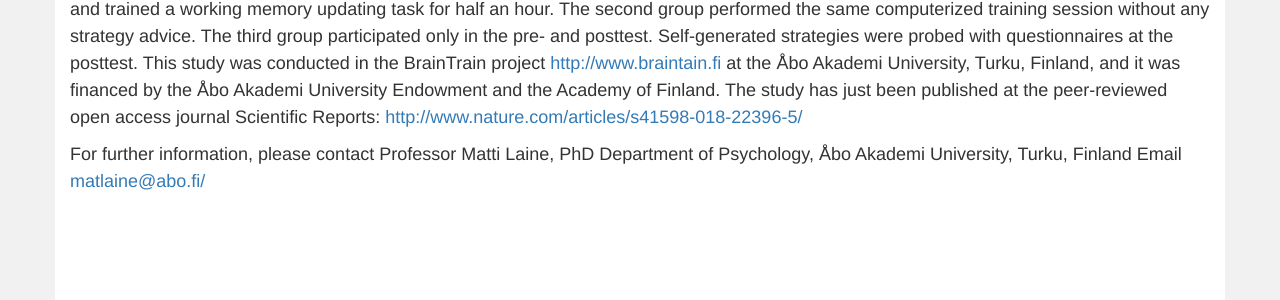
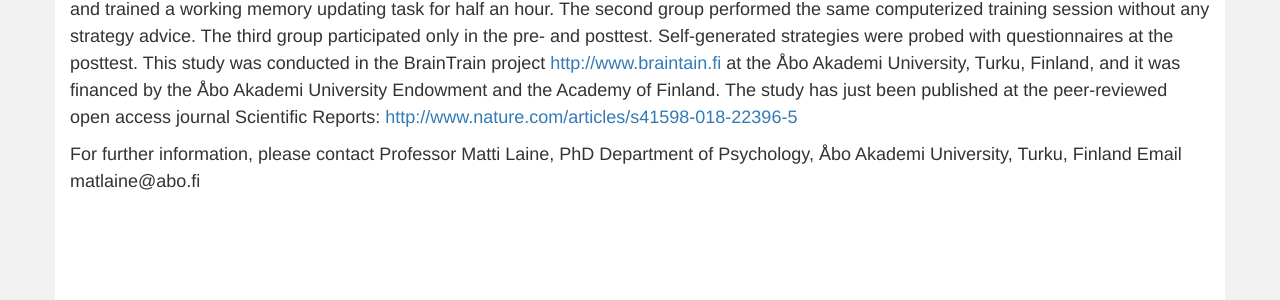
Before and after one commit to dlfell/braintrain, a Jekyll site: the page built from _posts/news/2018-03-06-THE OUTCOMES OF A MONTH-LONG MEMORY TRAINING CAN BE ACHIEVED WITH JUST HALF-AN-HOUR TRAINING IF THE STRATEGY IS RIGHT.md, in a window 1280 px wide. Shown: the part 620-920 px from the top of the page. Built offline with Jekyll 4.4.1, drawn with Linux system fonts in a browser that asks for light colours; nearby versions of some CDN libraries; part of the change alters nothing that is shown.

```diff
--- a/_posts/news/2018-03-06-THE OUTCOMES OF A MONTH-LONG MEMORY TRAINING CAN BE ACHIEVED WITH JUST HALF-AN-HOUR TRAINING IF THE STRATEGY IS RIGHT.md
+++ b/_posts/news/2018-03-06-THE OUTCOMES OF A MONTH-LONG MEMORY TRAINING CAN BE ACHIEVED WITH JUST HALF-AN-HOUR TRAINING IF THE STRATEGY IS RIGHT.md
@@ -11,10 +11,10 @@ This study shows that when participants are taught an effective strategy for a w
 These results suggest that a significant part of working memory training effects is a result of a fast development of task-specific strategies during training rather than an increase in working memory capacity as was originally believed. This can explain why any substantial effects of typical working memory training are limited to the trained task and its untrained variants. There are a number of commercial working memory training programs available, but unfortunately the training effects do not generalize much beyond tasks that are similar to the trained ones.
 
 
-The study participants were 116 Finnish adults who were randomized into three groups. The first group received a short strategy instruction and trained a working memory updating task for half an hour. The second group performed the same computerized training session without any strategy advice. The third group participated only in the pre- and posttest. Self-generated strategies were probed with questionnaires at the posttest. This study was conducted in the BrainTrain project [http://www.braintain.fi](http://www.braintrain.fi/) at the Åbo Akademi University, Turku, Finland, and it was financed by the Åbo Akademi University Endowment and the Academy of Finland. The study has just been published at the peer-reviewed open access journal Scientific Reports: [http://www.nature.com/articles/s41598-018-22396-5/](http://www.nature.com/articles/s41598-018-22396-5)
+The study participants were 116 Finnish adults who were randomized into three groups. The first group received a short strategy instruction and trained a working memory updating task for half an hour. The second group performed the same computerized training session without any strategy advice. The third group participated only in the pre- and posttest. Self-generated strategies were probed with questionnaires at the posttest. This study was conducted in the BrainTrain project [http://www.braintain.fi](http://www.braintrain.fi/) at the Åbo Akademi University, Turku, Finland, and it was financed by the Åbo Akademi University Endowment and the Academy of Finland. The study has just been published at the peer-reviewed open access journal Scientific Reports: [http://www.nature.com/articles/s41598-018-22396-5](http://www.nature.com/articles/s41598-018-22396-5)
 
 
 For further information, please contact
 Professor Matti Laine, PhD
 Department of Psychology, Åbo Akademi University, Turku, Finland
-Email [matlaine@abo.fi/](matlaine@abo.fi/)
+Email matlaine@abo.fi
```
